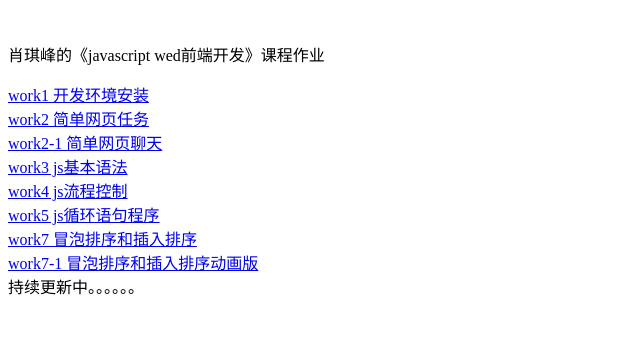
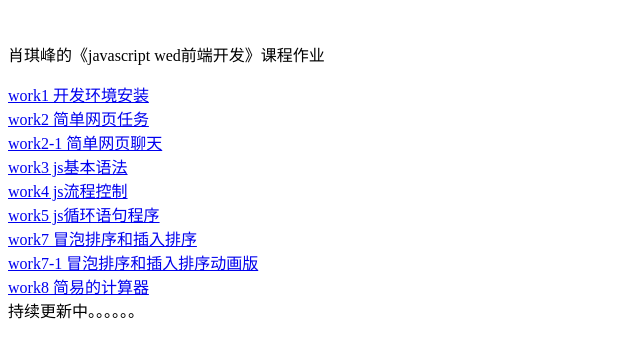
Before and after one commit to xiao-8810/jswork, a plain HTML site: page index.html in a window 1280 px wide. Shown: the whole page, without its empty margins (0-640 px from the left). Drawn offline with Linux system fonts and the light colour scheme.

Commit message:
Add files via upload

```diff
--- a/index.html
+++ b/index.html
@@ -15,6 +15,7 @@
        <a href='work5/index.html'>work5 js循环语句程序</a><br>
        <a href='work7/index.html'>work7 冒泡排序和插入排序</a><br>
        <a href='work7slide/index.html'>work7-1 冒泡排序和插入排序动画版</a><br>
+       <a href='work8/index.html'>work8 简易的计算器</a><br>
        持续更新中。。。。。。
     </body>
 </html>
```
